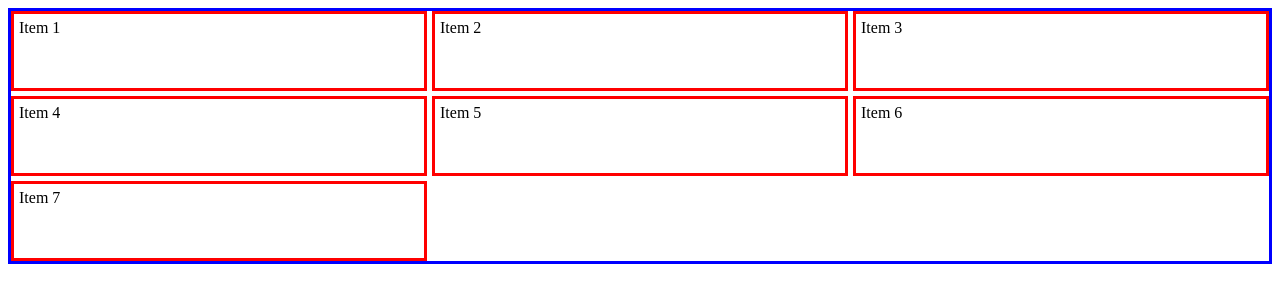
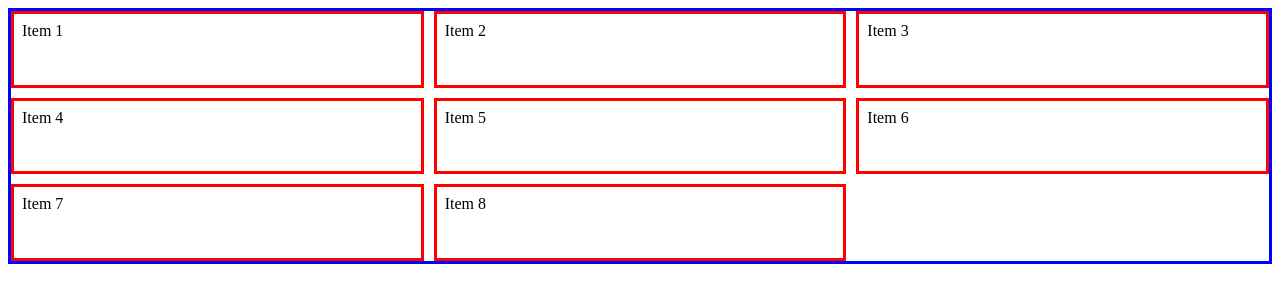
Before and after one commit to pguevara135/html-css1, a plain HTML site: page Exercicios/ex028/grid01/index.html in a window 1280 px wide. Drawn offline with Linux system fonts and the light colour scheme.

Commit message:
create align, justify item e align, justify content

```diff
--- a/Exercicios/ex028/grid01/index.html
+++ b/Exercicios/ex028/grid01/index.html
@@ -11,11 +11,15 @@
             display: grid;
             grid-template-columns: auto auto auto;
             grid-template-rows: auto auto auto;
-            gap: 5px;
+            gap: 10px;
+            align-items: stretch; /* Alinha os itens na linha */
+            justify-items: stretch; /* Alinha os itens na coluna */
+            align-content:normal; /* Alinha o conteúdo na linha */
+            justify-content: normal; /* Alinha o conteúdo na coluna */
         }
         .item {
             border: 3px solid red;
-            padding: 5px;
+            padding: 8px;
         }
     </style>
 </head>
@@ -28,6 +32,7 @@
         <div class="item">Item 5</div>
         <div class="item">Item 6</div>
         <div class="item">Item 7</div>
+        <div class="item">Item 8</div>
     </div>
 </body>
 </html>
```
